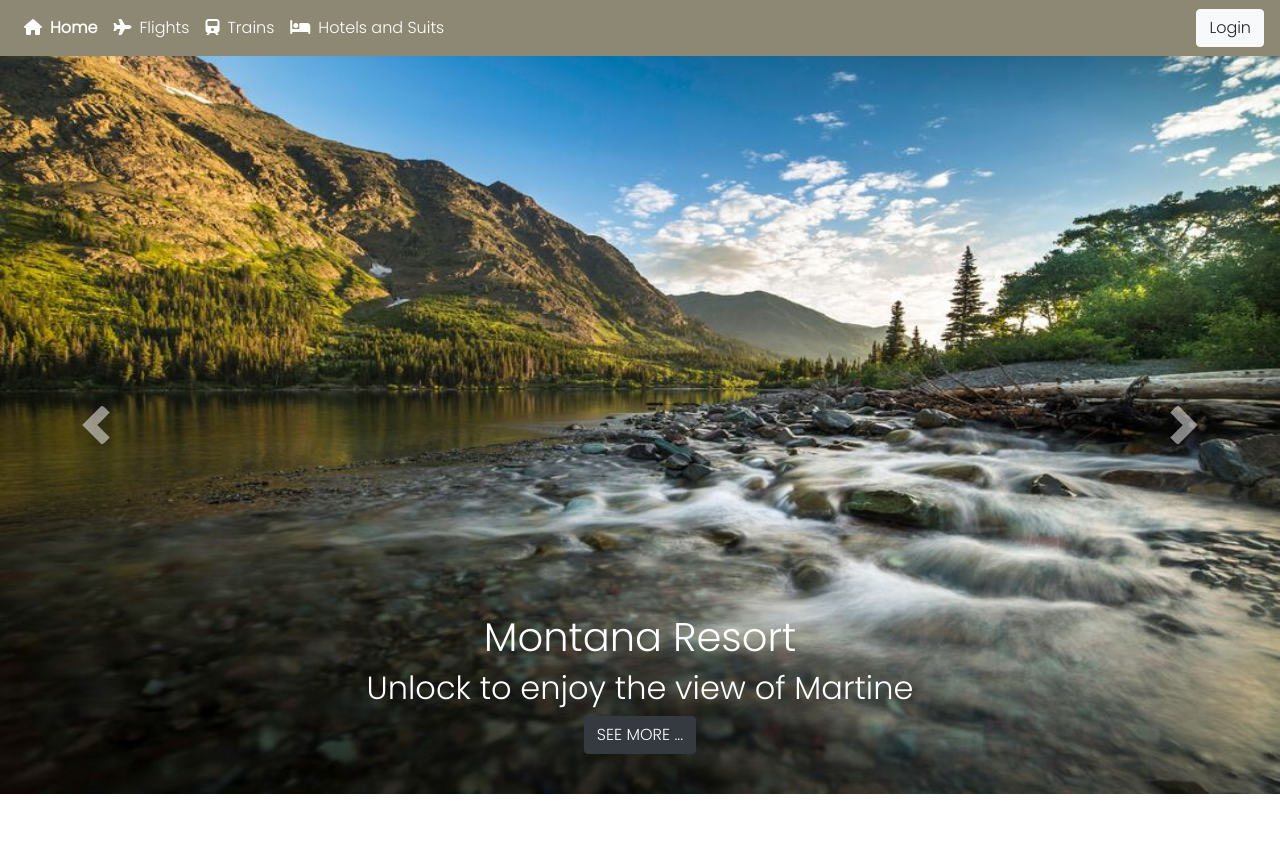
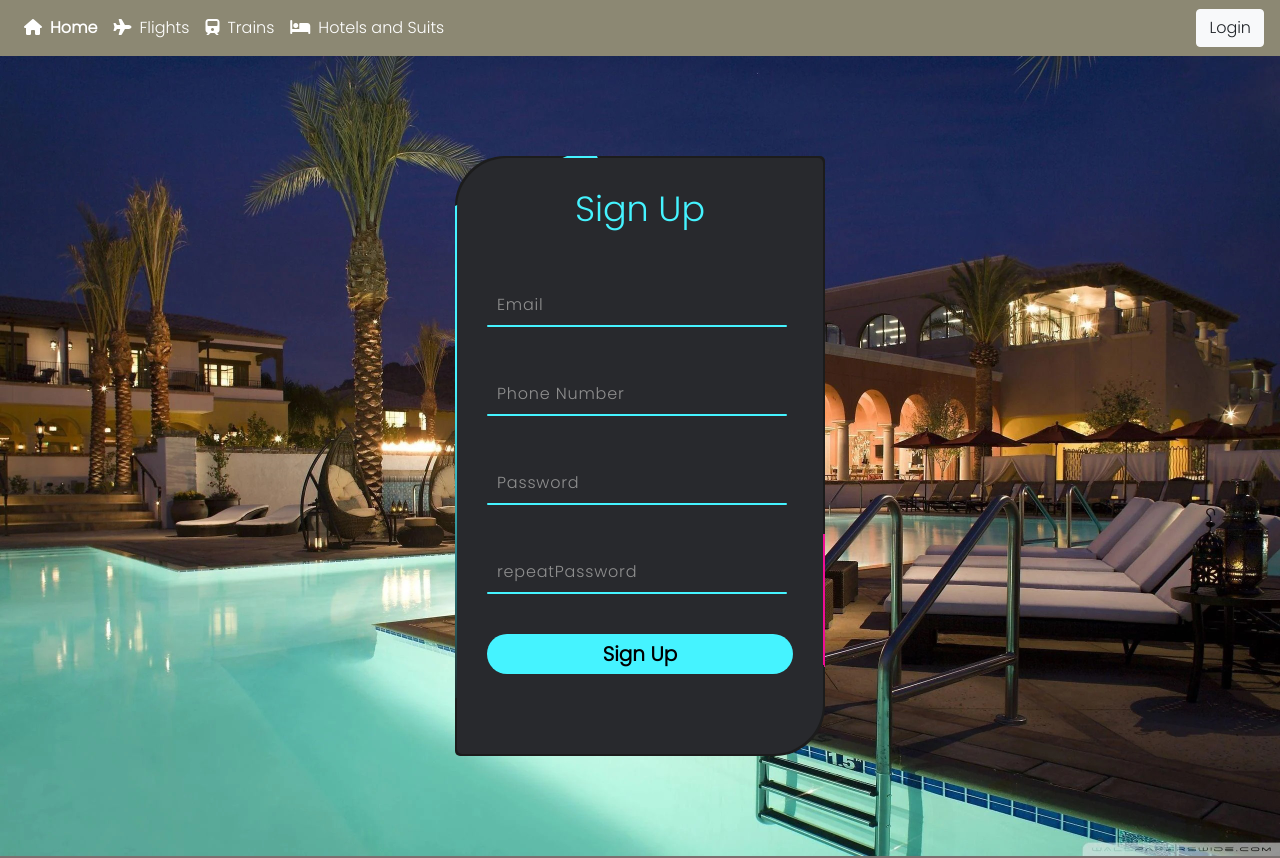
Before and after one commit to Kourosh-Hassanzadeh/Booking-Website, a React (Create React App) app: page /signUp in a window 1280 px wide. Before the commit this address led to /home. Shown: the top 858 px of the page. Built offline with nearby package versions, Linux system fonts and the light colour scheme.

Commit message:
signUp page added

```diff
--- a/src/App.js
+++ b/src/App.js
@@ -7,6 +7,7 @@
 import Flights from "./components/Flights/Flights";
 import Trains from "./components/Trains/Trains";
 import Hotels from "./components/Hotels/Hotels";
+import SignUp from "./components/SignUp/SignUp";
 
 function App() {
   return (
@@ -16,6 +17,7 @@
         <Route path="/" element={<Navigate to={"/home"} replace />} />
         <Route path="/home" element={<Home />} />
         <Route path="/login" element={<Login />} />
+        <Route path="/signUp" element={<SignUp />} />
         <Route path="/flights" element={<Flights />} />
         <Route path="/trains" element={<Trains />} />
         <Route path="/hotels" element={<Hotels />} />
--- a/src/components/Login/Login.jsx
+++ b/src/components/Login/Login.jsx
@@ -34,10 +34,10 @@
               </div>
               <input className="login-sb" type="submit" value="Login" />
               <div className="login-links">
-                <a className="login-a" href="#">
+                <a className="login-a" href="/signUp">
                   Forgot Password?
                 </a>
-                <a className="login-a" href="#">
+                <a className="login-a" href="/signUp">
                   Sign Up
                 </a>
               </div>
--- /dev/null
+++ b/src/components/SignUp/SignUp.jsx
@@ -0,0 +1,158 @@
+import React, { Component } from "react";
+import { useState } from "react";
+import { useNavigate } from "react-router-dom";
+import "./style.css";
+
+const Signup = () => {
+  const [email, setEmail] = useState();
+  const [phonenNum, setphoneNum] = useState();
+  const [password, setPassword] = useState();
+  const [repeatPassword, setRepeatPassword] = useState();
+  const [error, setError] = useState();
+  const [strength, setStrength] = useState("");
+
+  const navigate = useNavigate();
+
+  const handleSubmit = (e) => {
+    e.preventDefault();
+    if (
+      !!password &&
+      !!repeatPassword &&
+      !!phonenNum &&
+      !!email &&
+      password === repeatPassword
+    ) {
+      setError("");
+      navigate("/home");
+    } else {
+      setError("Passwords are not match !");
+    }
+  };
+
+  const calculatePasswordStrength = (value) => {
+    let score = 0;
+    value = password;
+    if (!value) {
+      setStrength("");
+      return;
+    }
+
+    // Add strength criteria based on your requirements
+    if (value.length >= 8) {
+      score++;
+    }
+    if (/[A-Z]/.test(value)) {
+      score++;
+    }
+    if (/[a-z]/.test(value)) {
+      score++;
+    }
+    if (/[0-9]/.test(value)) {
+      score++;
+    }
+    if (/[@#$%^&+=]/.test(value)) {
+      score++;
+    }
+
+    switch (score) {
+      case 0:
+        setStrength("Very Weak");
+        break;
+      case 1:
+        setStrength("Weak");
+        break;
+      case 2:
+        setStrength("Fair");
+        break;
+      case 3:
+        setStrength("Good");
+        break;
+      case 4:
+        setStrength("Strong");
+        break;
+      case 5:
+        setStrength("Very Strong");
+        break;
+      default:
+        setStrength("");
+        break;
+    }
+  };
+
+  const handlePasswordChange = (e) => {
+    const { value } = e.target;
+    setPassword(value);
+    calculatePasswordStrength(value);
+  };
+
+  return (
+    <>
+      <div className="login-bg">
+        <div className="login-body">
+          <div className="box">
+            <form className="login-form" action="" onSubmit={handleSubmit}>
+              <h2 className="login-h">Sign Up</h2>
+              {error && <div class="text-danger">{error}</div>}
+              <div className="login-inputBox">
+                <input
+                  className="login-inp"
+                  name="email"
+                  id="email"
+                  type="email"
+                  required
+                  onChange={(e) => setEmail(e.target.value)}
+                />
+                <span className="login-sp">Email</span>
+                <i></i>
+              </div>
+
+              <div className="login-inputBox">
+                <input
+                  className="login-inp"
+                  name="number"
+                  id="phoneNumber"
+                  type="tel"
+                  required
+                  onChange={(e) => setphoneNum(e.target.value)}
+                />
+                <span className="login-sp">Phone Number</span>
+                <i></i>
+              </div>
+
+              <div className="login-inputBox">
+                <input
+                  className="login-inp"
+                  name="password"
+                  id="password"
+                  type="password"
+                  required
+                  onChange={handlePasswordChange}
+                />
+                <span className="login-sp">Password</span>
+                <i></i>
+              </div>
+              <div className="text-white text-center mt-3 d-none ps-st">
+                password strength : {strength}
+              </div>
+              <div className="login-inputBox">
+                <input
+                  className="login-inp"
+                  name="repeatPassword"
+                  id="repeatPassword"
+                  type="password"
+                  required
+                  onChange={(e) => setRepeatPassword(e.target.value)}
+                />
+                <span className="login-sp">repeatPassword</span>
+                <i></i>
+              </div>
+              <input className="login-sb" type="submit" value="Sign Up" />
+            </form>
+          </div>
+        </div>
+      </div>
+    </>
+  );
+};
+
+export default Signup;
--- /dev/null
+++ b/src/components/SignUp/style.css
@@ -0,0 +1,168 @@
+@import url("https://fonts.googleapis.com/css2?family=Poppins:wght@300,400,500,600,700,800,900&display=swap");
+
+* {
+  margin: 0;
+  padding: 0;
+  box-sizing: border-box;
+  font-family: "Poppins", sans-serif;
+}
+
+.login-bg {
+  display: flex;
+  justify-content: center;
+  align-items: center;
+  background-image: url("../../assets/images/login.jpg");
+  background-repeat: no-repeat;
+  background-size: cover;
+  max-width: 100vw;
+  height: 100vh;
+}
+
+.box {
+  position: relative;
+  width: 370px;
+  height: 600px;
+  background: #1c1c1c;
+  border-radius: 50px 5px;
+  overflow: hidden;
+}
+.box::before {
+  content: "";
+  position: absolute;
+  top: -50px;
+  left: -50px;
+  width: 370px;
+  height: 450px;
+  background: linear-gradient(60deg, transparent, #45f3ff, #45f3ff);
+  transform-origin: bottom right;
+  animation: animate 6s linear infinite;
+}
+.box::after {
+  content: "";
+  position: absolute;
+  top: -50px;
+  left: -50px;
+  width: 370px;
+  height: 450px;
+  background: linear-gradient(60deg, transparent, #f00c95, #f00c95);
+  transform-origin: bottom right;
+  animation: animate 6s linear infinite;
+  animation-delay: -3s;
+}
+
+@keyframes animate {
+  0% {
+    transform: rotate(0deg);
+  }
+  100% {
+    transform: rotate(360deg);
+  }
+}
+form.login-form {
+  position: absolute;
+  inset: 2px;
+  border-radius: 50px 5px;
+  background: #28292d;
+  z-index: 10;
+  padding: 30px 30px;
+  display: flex;
+  flex-direction: column;
+}
+h2.login-h {
+  color: #45f3ff;
+  font-size: 35px;
+  font-weight: 500;
+  text-align: center;
+}
+.login-inputBox {
+  position: relative;
+  width: 300px;
+  margin-top: 35px;
+}
+.login-inputBox input.login-inp {
+  position: relative;
+  width: 100%;
+  padding: 20px 10px 10px;
+  background: transparent;
+  border: none;
+  outline: none;
+  color: #23242a;
+  font-size: 1em;
+  letter-spacing: 0.05rem;
+  z-index: 10;
+}
+input.login-sb[type="submit"] {
+  font-size: 20px;
+  border: none;
+  outline: none;
+  background: #45f3ff;
+  padding: 5px;
+  margin-top: 40px;
+  border-radius: 90px;
+  font-weight: 600;
+  cursor: pointer;
+}
+
+input.login-sb[type="submit"]:active {
+  background: linear-gradient(90deg, #45f3ff, #d9138a);
+  opacity: 0.8;
+}
+
+.login-inputBox span.login-sp {
+  position: absolute;
+  left: 0;
+  padding: 20px 10px 10px;
+  font-size: 1em;
+  color: #8f8f8f;
+  pointer-events: none;
+  letter-spacing: 0.05em;
+  transition: 0.5s;
+}
+
+.login-inputBox input.login-inp:valid ~ span.login-sp,
+.login-inputBox input.login-inp:focus ~ span.login-sp {
+  color: #45f3ff;
+  transform: translateX(-10px) translateY(-30px);
+  font-size: 0.75em;
+}
+
+.login-inputBox i {
+  position: absolute;
+  left: 0;
+  bottom: 0;
+  width: 100%;
+  height: 2px;
+  background: #45f3ff;
+  border-radius: 4px;
+  transition: 0.5s;
+  pointer-events: none;
+  z-index: 9;
+}
+
+.login-inputBox input.login-inp:valid ~ i,
+.login-inputBox input.login-inp:focus ~ i {
+  height: 44px;
+}
+
+.login-links {
+  display: flex;
+  justify-content: space-between;
+}
+.login-links a.login-a {
+  margin: 25px 0;
+  font-size: 1em;
+  color: #8f8f8f;
+  text-decoration: none;
+}
+
+.login-links a.login-a:hover,
+.login-links a.login-a:nth-child(2) {
+  color: #45f3ff;
+}
+.login-links a.login-a:nth-child(2):hover {
+  text-decoration: underline 2px;
+  text-underline-offset: 5px;
+}
+/* input.login-inp[type="password"]:focus ~ .sp-st {
+  display: block;
+} */
```
